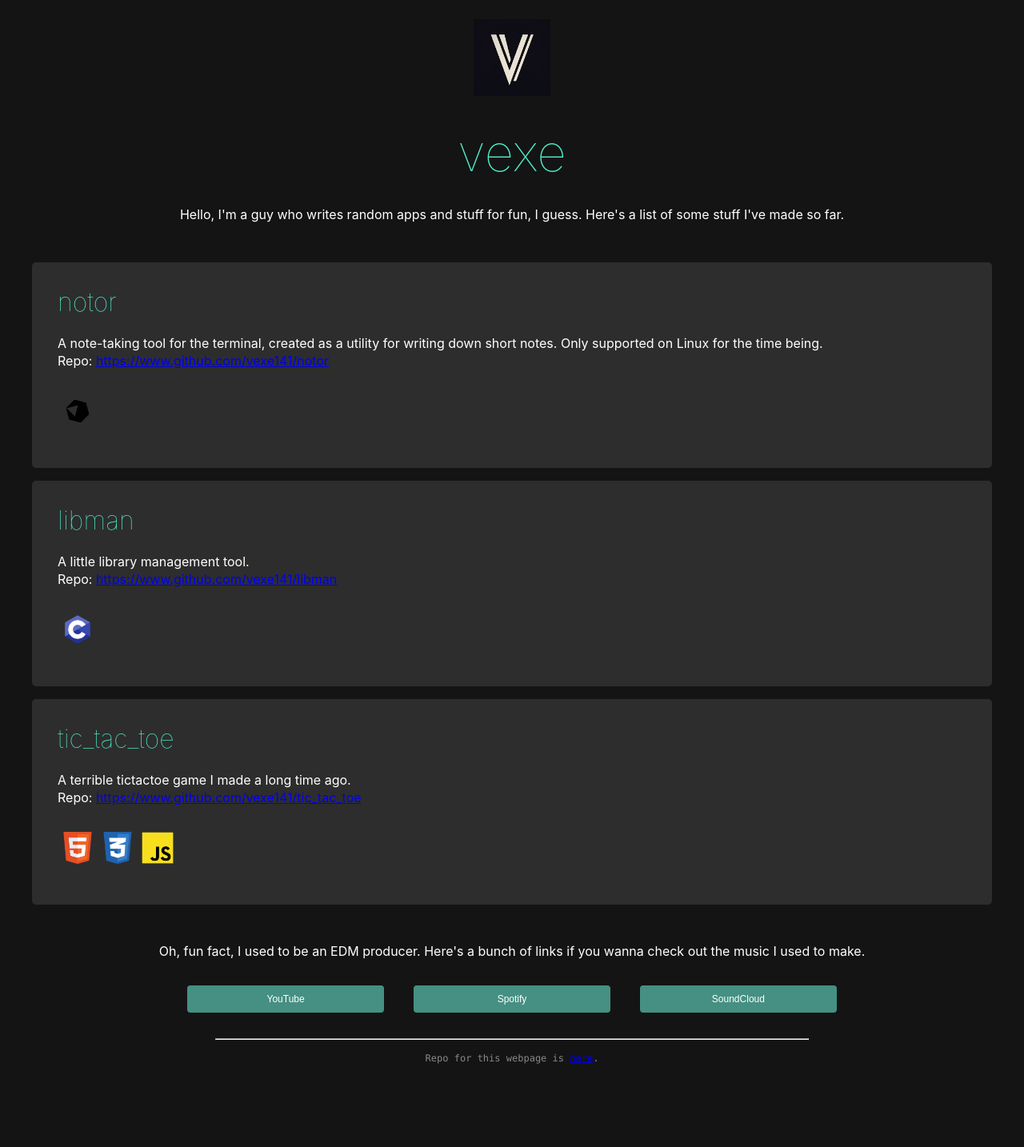
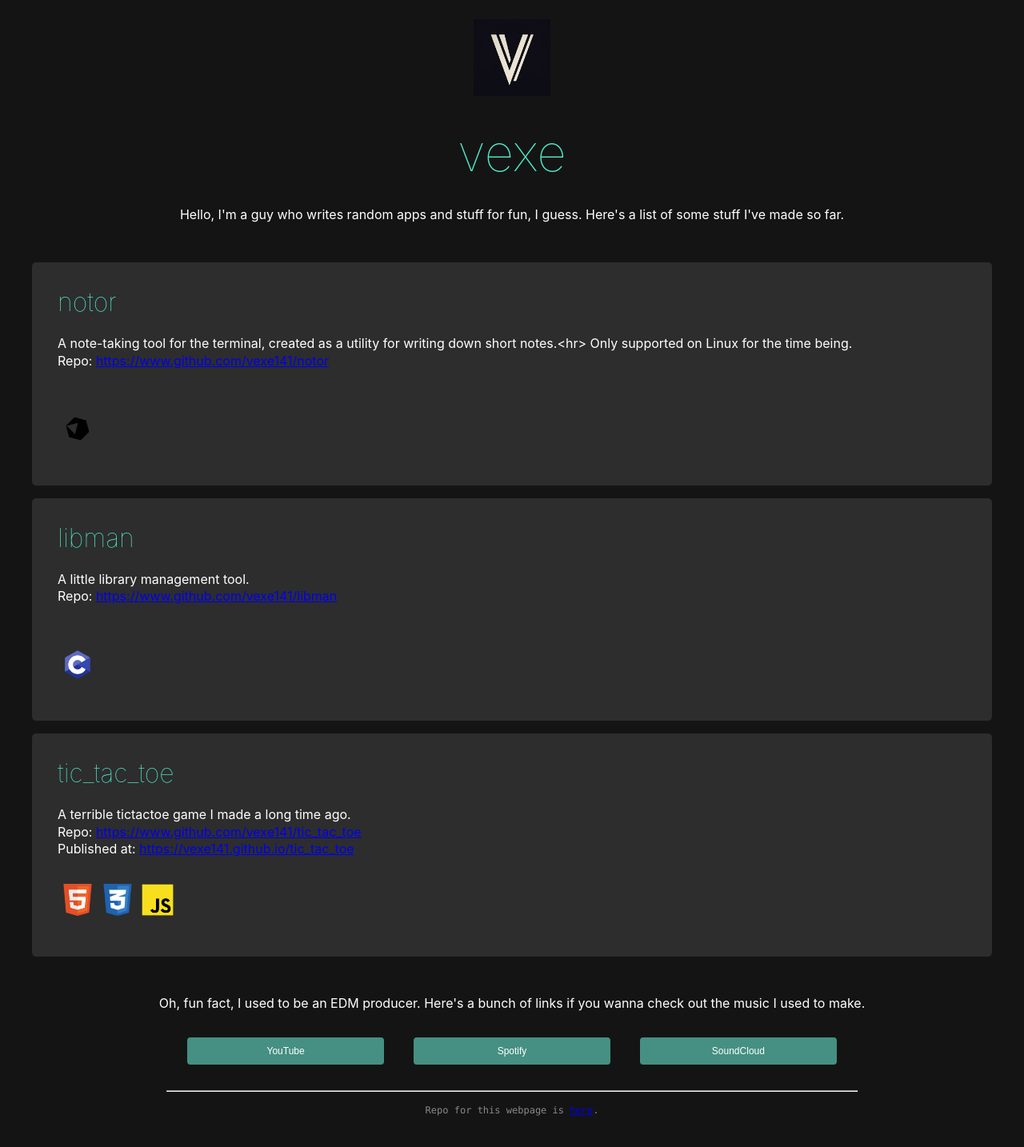
Before and after one commit to vexe141/vexe141.github.io, a Svelte app: page / in a window 1280 px wide. Shown: the whole page at 80% size. Before the commit the page ends 1370 px from the top, so only its background shows below. Built offline with nearby package versions, Linux system fonts and the light colour scheme.

Commit message:
[update] added published page for tictactoe

```diff
--- a/src/App.svelte
+++ b/src/App.svelte
@@ -27,7 +27,7 @@
     <div class="projects">
         <Project
             name="notor"
-            desc="A note-taking tool for the terminal, created as a utility for writing down short notes. Only supported on Linux for the time being."
+						desc="A note-taking tool for the terminal, created as a utility for writing down short notes.<hr> Only supported on Linux for the time being."
             link="https://www.github.com/vexe141/notor"
             langImage={notor_lang}
         />
@@ -41,7 +41,8 @@
             name="tic_tac_toe"
             desc="A terrible tictactoe game I made a long time ago."
             link="https://www.github.com/vexe141/tic_tac_toe"
-            langImage = {tic_tac_toe_lang}
+						langImage = {tic_tac_toe_lang}
+						published = "https://vexe141.github.io/tic_tac_toe"
         />
     </div>
 
--- a/src/Footer.svelte
+++ b/src/Footer.svelte
@@ -4,7 +4,7 @@
 <style>
     hr {
         color: rgb(139, 136, 136);
-        width: 60%;
+        width: 70%;
         margin: 1rem auto;
     }
 
--- a/src/Project.svelte
+++ b/src/Project.svelte
@@ -2,7 +2,8 @@
     export let name: string;
     export let desc: string;
     export let link: string;
-    export let langImage: string[];
+		export let langImage: string[];
+		export let published: string = "";
 </script>
 
 <div class="wrapper">
@@ -12,7 +13,13 @@
         {desc}
         <br>
         Repo: <a href={link} target="_blank">{link}</a>
-        <br>
+				<br>
+
+				{#if published.length !== 0}
+						Published at: <a href={published} target="_blank">{published}</a>
+				{/if}
+				<br>
+
         {#each langImage as lang}
             <img class="langImage" src={lang} alt="Language used for project" />
         {/each}
```
